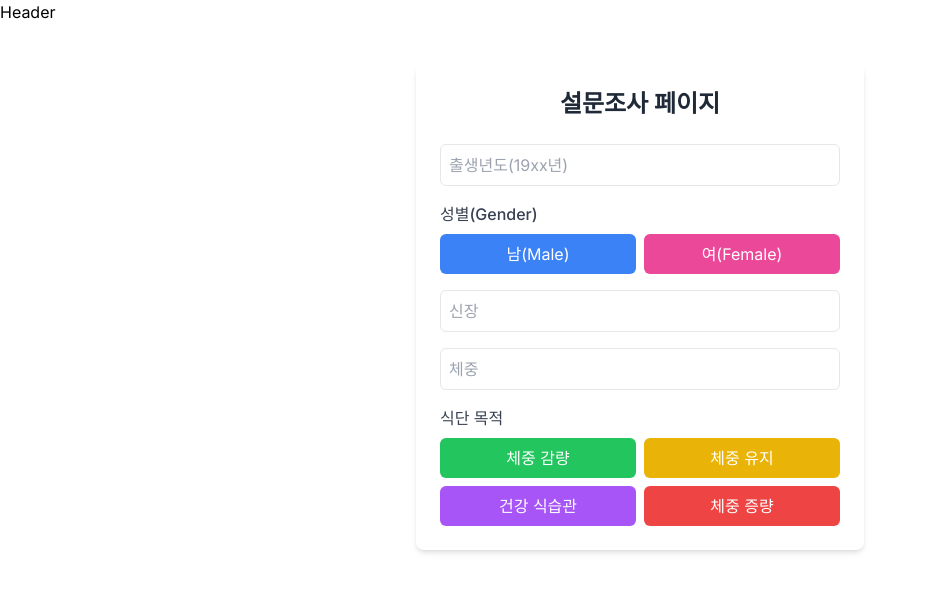
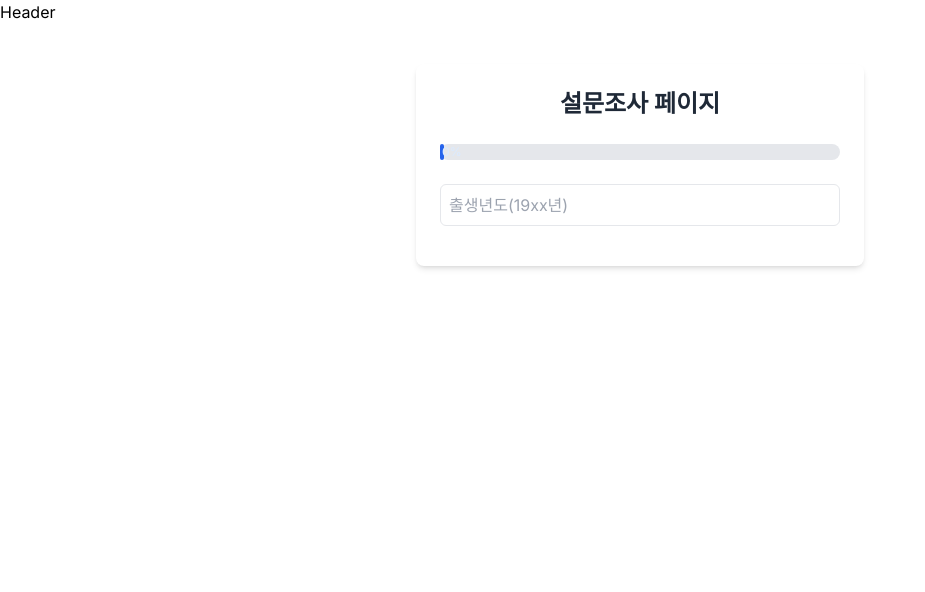
Before and after one commit to B-09-NBC-Final/Health-Protect-Me, a Next.js app: page /info-reaserch in a window 1280 px wide. Shown: the top 592 px of the page, without its empty margins (0-925 px from the left). Built offline with nearby package versions, Linux system fonts and the light colour scheme.

Commit message:
update: 정보 입력 메인 컴포넌트 progress bar 구현

```diff
--- a/src/components/Survey/Information/Reaserch/InfoReaserch.tsx
+++ b/src/components/Survey/Information/Reaserch/InfoReaserch.tsx
@@ -1,51 +1,107 @@
+'use client';
+import React, { useState, useRef, useEffect } from 'react';
+
 const InfoResearch = () => {
+  const [currentStep, setCurrentStep] = useState(0);
+  const steps = ['출생년도', '성별', '신장', '체중', '식단 목적'];
+  const stepRefs = useRef(steps.map(() => React.createRef()));
+
+  const nextStep = () => {
+    if (currentStep < steps.length - 1) {
+      setCurrentStep(currentStep + 1);
+    }
+  };
+
+  useEffect(() => {
+    stepRefs.current[currentStep].current.scrollIntoView({
+      behavior: 'smooth',
+      block: 'start'
+    });
+  }, [currentStep]);
+
   return (
     <div className="max-w-md mx-auto mt-10 p-6 bg-white rounded-lg shadow-md">
       <h1 className="text-2xl font-bold mb-6 text-center text-gray-800">설문조사 페이지</h1>
 
+      <div className="mb-6 bg-gray-200 rounded-full">
+        <div
+          className="bg-blue-600 text-xs font-medium text-blue-100 text-center p-0.5 leading-none rounded-full"
+          style={{ width: `${(currentStep / (steps.length - 1)) * 100}%` }}
+        >
+          {Math.round((currentStep / (steps.length - 1)) * 100)}%
+        </div>
+      </div>
+
+      <div ref={stepRefs.current[0]} className={`mb-4 ${currentStep !== 0 && 'hidden'}`}>
         <input
           type="text"
           placeholder="출생년도(19xx년)"
-        className="w-full p-2 mb-4 border rounded-md focus:outline-none focus:ring-2 focus:ring-blue-500"
+          className="w-full p-2 border rounded-md focus:outline-none focus:ring-2 focus:ring-blue-500"
+          onBlur={nextStep}
         />
+      </div>
 
-      <div className="mb-4">
+      <div ref={stepRefs.current[1]} className={`mb-4 ${currentStep !== 1 && 'hidden'}`}>
         <p className="mb-2 font-medium text-gray-700">성별(Gender)</p>
         <div className="flex space-x-2">
-          <button className="flex-1 py-2 px-4 bg-blue-500 text-white rounded-md hover:bg-blue-600 focus:outline-none focus:ring-2 focus:ring-blue-500">
+          <button
+            onClick={nextStep}
+            className="flex-1 py-2 px-4 bg-blue-500 text-white rounded-md hover:bg-blue-600 focus:outline-none focus:ring-2 focus:ring-blue-500"
+          >
             남(Male)
           </button>
-          <button className="flex-1 py-2 px-4 bg-pink-500 text-white rounded-md hover:bg-pink-600 focus:outline-none focus:ring-2 focus:ring-pink-500">
+          <button
+            onClick={nextStep}
+            className="flex-1 py-2 px-4 bg-pink-500 text-white rounded-md hover:bg-pink-600 focus:outline-none focus:ring-2 focus:ring-pink-500"
+          >
             여(Female)
           </button>
         </div>
       </div>
 
+      <div ref={stepRefs.current[2]} className={`mb-4 ${currentStep !== 2 && 'hidden'}`}>
         <input
           type="text"
           placeholder="신장"
-        className="w-full p-2 mb-4 border rounded-md focus:outline-none focus:ring-2 focus:ring-blue-500"
+          className="w-full p-2 border rounded-md focus:outline-none focus:ring-2 focus:ring-blue-500"
+          onBlur={nextStep}
         />
+      </div>
 
+      <div ref={stepRefs.current[3]} className={`mb-4 ${currentStep !== 3 && 'hidden'}`}>
         <input
           type="text"
           placeholder="체중"
-        className="w-full p-2 mb-4 border rounded-md focus:outline-none focus:ring-2 focus:ring-blue-500"
+          className="w-full p-2 border rounded-md focus:outline-none focus:ring-2 focus:ring-blue-500"
+          onBlur={nextStep}
         />
+      </div>
 
-      <div>
+      <div ref={stepRefs.current[4]} className={`${currentStep !== 4 && 'hidden'}`}>
         <p className="mb-2 font-medium text-gray-700">식단 목적</p>
         <div className="grid grid-cols-2 gap-2">
-          <button className="py-2 px-4 bg-green-500 text-white rounded-md hover:bg-green-600 focus:outline-none focus:ring-2 focus:ring-green-500">
+          <button
+            onClick={nextStep}
+            className="py-2 px-4 bg-black text-white rounded-md hover:bg-green-600 focus:outline-none focus:ring-2 focus:ring-green-500"
+          >
             체중 감량
           </button>
-          <button className="py-2 px-4 bg-yellow-500 text-white rounded-md hover:bg-yellow-600 focus:outline-none focus:ring-2 focus:ring-yellow-500">
+          <button
+            onClick={nextStep}
+            className="py-2 px-4 bg-black text-white rounded-md hover:bg-yellow-600 focus:outline-none focus:ring-2 focus:ring-yellow-500"
+          >
             체중 유지
           </button>
-          <button className="py-2 px-4 bg-purple-500 text-white rounded-md hover:bg-purple-600 focus:outline-none focus:ring-2 focus:ring-purple-500">
+          <button
+            onClick={nextStep}
+            className="py-2 px-4 bg-black text-white rounded-md hover:bg-purple-600 focus:outline-none focus:ring-2 focus:ring-purple-500"
+          >
             건강 식습관
           </button>
-          <button className="py-2 px-4 bg-red-500 text-white rounded-md hover:bg-red-600 focus:outline-none focus:ring-2 focus:ring-red-500">
+          <button
+            onClick={nextStep}
+            className="py-2 px-4 bg-black text-white rounded-md hover:bg-red-600 focus:outline-none focus:ring-2 focus:ring-red-500"
+          >
             체중 증량
           </button>
         </div>
```
Lines whose indentation alone changed are shown as unchanged.
